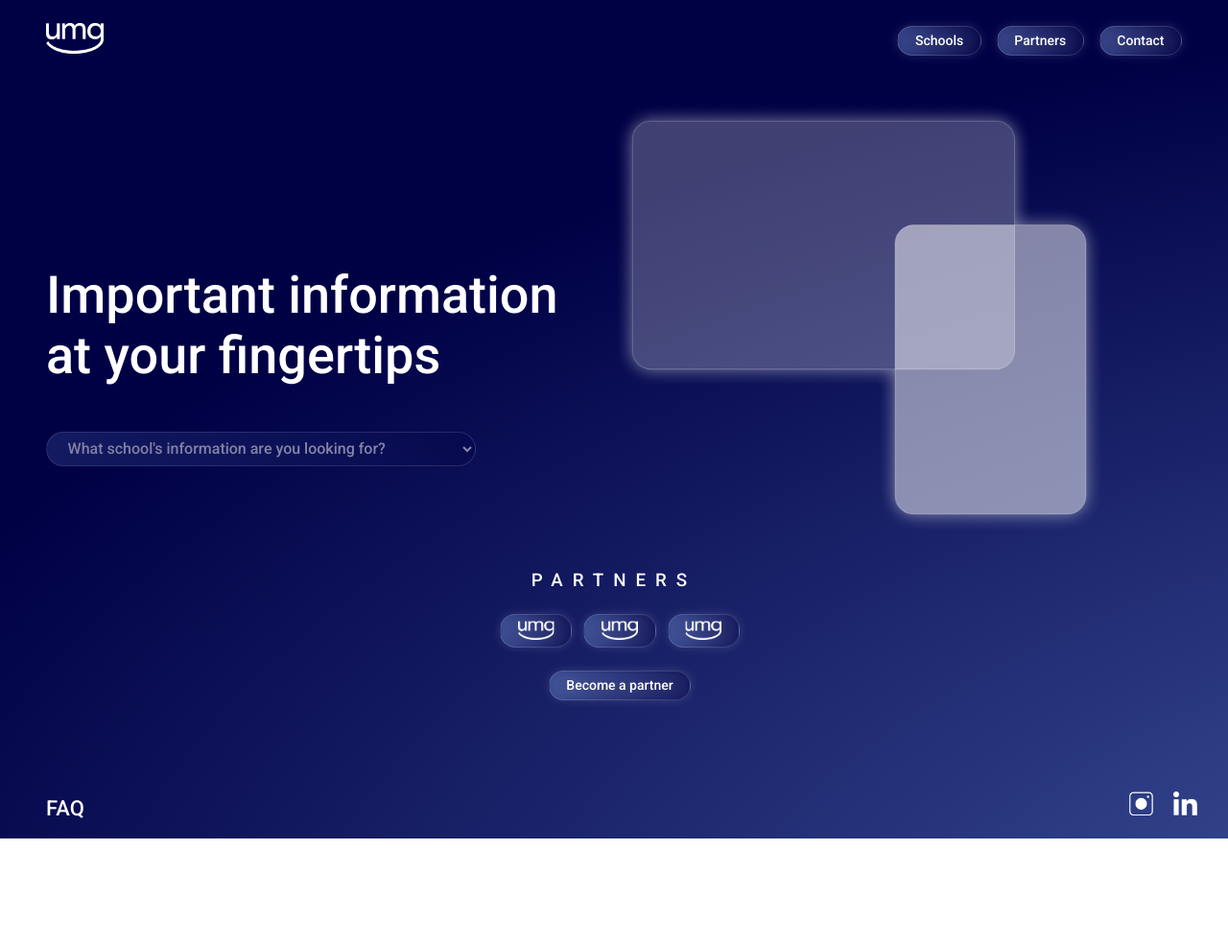
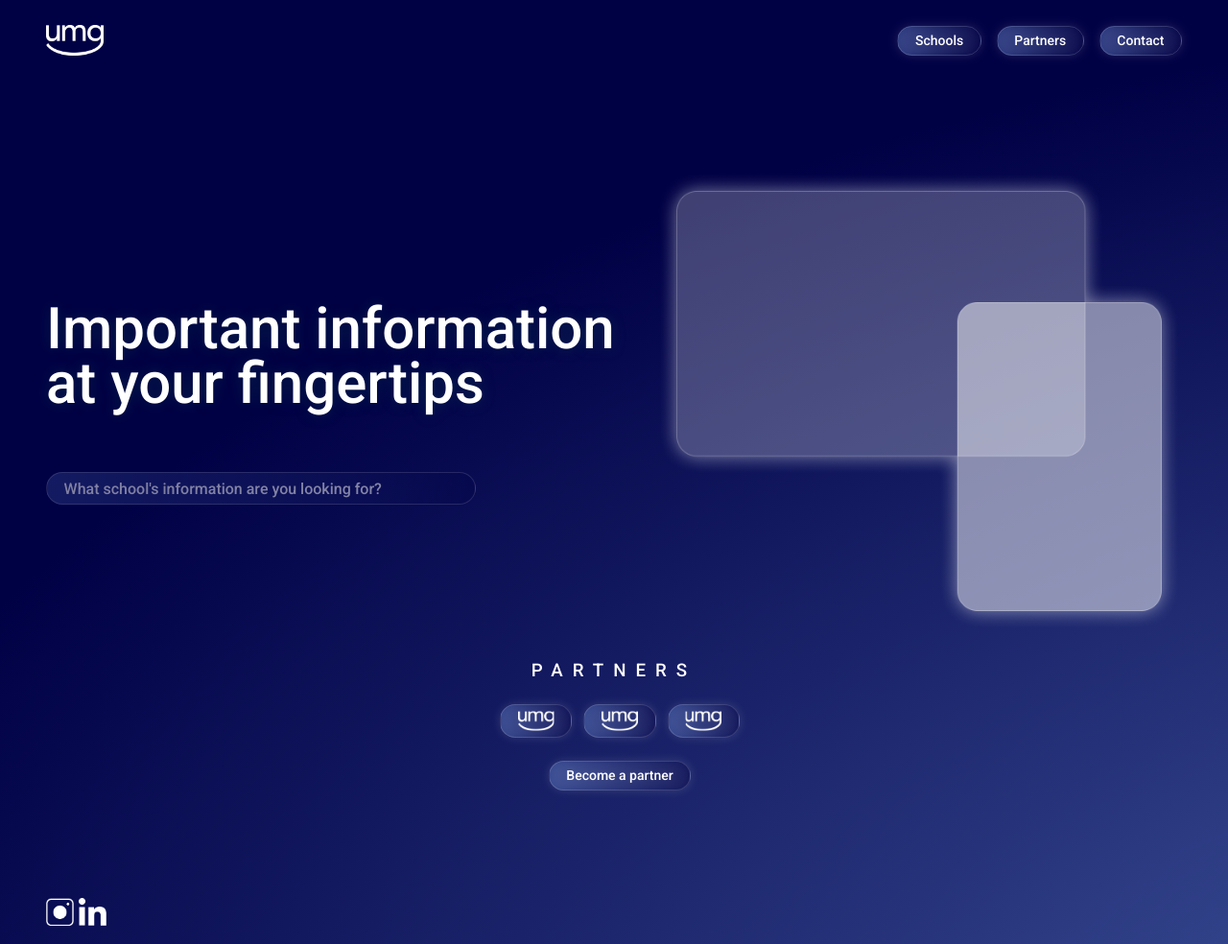
Before and after one commit to marcelo-cm/umg-website, a plain HTML site: page index.html in a window 1280 px wide. Shown: the whole page at 96% size. Before the commit the page ends 874 px from the top, so only its background shows below. Drawn offline with Linux system fonts and the light colour scheme.

Commit message:
fixed mess, applied dropdown

```diff
--- a/index.html
+++ b/index.html
@@ -22,32 +22,33 @@
         </nav>
     </header>
     <div class="main-body-content">
-        <div class="tagline">
-            <h1 class="tagline-single-line">Important information</h1>
-            <h1 class="tagline-single-line">at your fingertips</h1>
+        <div class="left-hover">
+            <div  class="tagline">
+                <h1>Important information <br> at your fingertips</h1>
+            </div>
+            <div class="dropdown">
+                <button class="dropbtn">What school's information are you looking for?</button>
+                <div class="dropdown-content">
+                  <a href="#">Laurier University</a>
+                  <a href="#">McGill University</a>
+                  <a href="#">McMaster</a>
+                  <a href="#">Queen's University</a>
+                  <a href="#">Toronto Metropolitan University</a>
+                  <a href="#">University of British Columbia</a>
+                  <a href="#">University of Toronto</a>
+                  <a href="#">University of Waterloo</a>
+                  <a href="#">York University</a>
+                </div>
+            </div>
         </div>
-        <div class="sample-pics">
-            <img src="images/placeholdergraphic.png">
+        <div class="landing-graphic">
+            <img class="landing-graphic-image" src="images/placeholdergraphic.png">
         </div>
     </div>
-    <div class="form-block">
-        <form id="school-selector">
-            <select id="school-dropdown">
-                <option disabled selected hidden>What school's information are you looking for?</option>
-                <option>Laurier University</option>
-                <option>McGill University</option>
-                <option>McMaster</option>
-                <option>Queen's University</option>
-                <option>Toronto Metropolitan University</option>
-                <option>University of British Columbia</option>
-                <option>University of Toronto</option>
-                <option>University of Waterloo</option>
-                <option>York University</option>
-            </select>
-        </form>
-    </div>
     <div id="partners-gallery">
-        <h3 id="partners-text">PARTNERS</h3>
+        <div id="partners-text">
+            <h3>PARTNERS</h3>
+        </div>
         <div id="partners-logos">
             <img class="partner-logo" height="35px" src="images/UMGv2-white.png"/>
             <img class="partner-logo" height="35px" src="images/UMGv2-white.png"/>
@@ -57,14 +58,11 @@
             <a href="partnerships.html" class="button-1">Become a partner</a>
         </div>
     </div>
-    <footer class="umg-footer">
-        <div class="footer-pages">
-            <a href="faq.html"><h1>FAQ</h1></a>
-        </div>
+    <div class="umg-footer">
         <div class="socials">
             <a target="_blank" href="https://instagram.com/universitymediagroup/"><img class="social-icon" src="images/Instagram-icon.png" alt="Instagram" /></a>
             <a target="_blank" href="https://www.linkedin.com/company/uni-media-group/"><img class="social-icon" src="images/LinkedIn-icon.png" alt="LinkedIn"/> </a>
         </div>
-    </footer>
+    </div>
 </body>
 </html>
--- a/style.css
+++ b/style.css
@@ -13,7 +13,7 @@
 
 body {
     position: relative;
-    height: 850px;
+    height: 120vmin;
     background: radial-gradient(180.32% 128.08% at 156.25% 128.08%, rgb(79, 106, 179) 0%, rgb(0, 0, 69) 100%), rgb(255, 255, 255);
     display: block;
     width: 100%;
@@ -33,24 +33,38 @@ body {
 }
 
 .main-body-content {
-    height: 350px;
+    height: 65%;
     display: flex;
     position: relative;
     top: 5.25rem;
     margin: 1.5rem 3rem;
     align-items: center;
-    justify-content: space-between;
+}
+
+.left-hover {
+    float: left;
+}
+
+.landing-graphic {
+    position: absolute;
+    right: 0;
+    z-index: -10;
+}
+
+.landing-graphic-image {
+    height: 30rem;
+}
+
+.tagline * {
+    font-size: 60px;
+    font-weight: 500;
+    text-shadow: 0px 0px 15px rgba(25, 124, 75, 0.25);
+    display: flex;
+    line-height: 95%;
 }
 
 .tagline {
-    display: block;
-    position: relative;
-    margin: 10rem 0 3rem 0;
-    float: left;
-}
-
-.tagline-single-line {
-    font-size: 54px;
+    margin-bottom: 4rem;
 }
 
 #school-dropdown {
@@ -74,6 +88,11 @@ body {
     font-style: normal;
     font-weight: 500;
     font-size: 16px;s
+}
+
+.umg-logo {
+    display: flex;
+    align-items: center;
 }
 
 .umg-logo-image {
@@ -105,6 +124,13 @@ a:hover {
     opacity: 1;
 }
 
+#partners-gallery {
+    position: relative;
+    top: 1rem;
+    width: 50%;
+    margin: 0 auto;
+}
+
 #partners-text {
     display: block;
     text-align: center;
@@ -113,44 +139,10 @@ a:hover {
     letter-spacing: 10px;
 }
 
-#partners-gallery {
-    position: relative;
-    top: 7rem;
-    width: 50%;
-    margin: 1rem auto;
-}
-
 #partners-logos {
     display: flex;
     justify-content: center;
     margin: 1.5rem;
-}
-
-.umg-footer {
-    z-index: 10;
-    display: flex;
-    width: 100%;
-    align-items: center;
-    justify-content: space-between;
-    background-color: transparent;
-    position: absolute;
-    bottom: 0%;
-    padding: 1.2rem 3rem;
-    margin-top: 1rem;
-}
-
-.socials {
-    position: absolute;
-    bottom: 0%;
-    right: 0%;
-    padding: 1.2rem 1.5rem;
-}
-
-.social-icon {
-    height: 25px;
-    position: relative;
-    display: inline;
-    margin: 0 0.5rem;
 }
 
 .become-partner {
@@ -159,21 +151,96 @@ a:hover {
     font-weight: 500;
 }
 
-footer * {
+.umg-footer {
+    height: 3rem;
+    width: 100%;
+    display: flex;
+    padding: 0rem 3rem 1.2rem;
+    position: absolute;
+    bottom: 0;
+}
+
+.umg-footer * {
     font-size: 22px;
     text-decoration: none;
 }
 
-.sample-pics {
+.socials, {
+    height: 100%;
     display: flex;
-    height: 450px;
-    position: relative;
-    top: 3rem;
-    margin-right: 5rem;
+    align-items: center;
 }
 
-.form-block {
+.social-icon {
+    height: 100%;
+}
+
+/* Dropdown Button */
+.dropbtn {
+    background-color: #04AA6D;
+    color: white;
+    padding: 16px;
+    text-align: left;
+    font-size: 16px;
+    border: none;
+    z-index: 1;
     position: relative;
-    top: 3.25rem;
-    margin: 0rem 3rem 3rem 3rem;
-}
+    width: 28rem;
+    padding: 0.4rem 1.1rem;
+    background: linear-gradient(92.67deg, rgba(79, 106, 179, 0.5) 2.23%, rgba(0, 0, 69, 0.5) 100%);
+    border-width: 1px;
+    border-style: solid;
+    border-color: rgba(255, 255, 255, 0.25);
+    border-image: initial;
+    border-radius: 3rem;
+    color: #FFFFFF;
+    opacity: 0.5;
+    font-family: 'Roboto';
+    font-style: normal;
+    font-weight: 500;
+    font-size: 16px;
+  }
+
+  /* The container <div> - needed to position the dropdown content */
+  .dropdown {
+    position: relative;
+    display: inline-block;
+  }
+
+  /* Dropdown Content (Hidden by Default) */
+  .dropdown-content {
+    display: none;
+    position: absolute;
+    width: 28rem;
+    max-height: 15rem;
+    overflow: scroll;
+    background: linear-gradient(92.67deg, rgba(79, 106, 179, 0.5) 2.23%, rgba(0, 0, 69, 0.5) 100%);
+    border-width: 1px;
+    border-style: solid;
+    border-color: rgba(255, 255, 255, 0.25);
+    border-image: initial;
+    border-radius: 1rem;
+    color: #FFFFFF;
+    opacity: 0.5;
+    font-family: 'Roboto';
+    font-style: normal;
+    font-weight: 500;
+    font-size: 16px;
+  }
+
+  /* Links inside the dropdown */
+  .dropdown-content a {
+    color: white;
+    padding: 12px 16px;
+    text-decoration: none;
+    display: block;
+  }
+
+  /* Change color of dropdown links on hover
+  .dropdown-content a:hover {background-color: #fffff;}*/
+
+  /* Show the dropdown menu on hover */
+  .dropdown:hover .dropdown-content {display: block;}
+
+  /* Change the background color of the dropdown button when the dropdown content is shown */
+  .dropdown:hover .dropbtn {background-color: #ffffff;}
```
Also changed, not shown: 1 other file.
